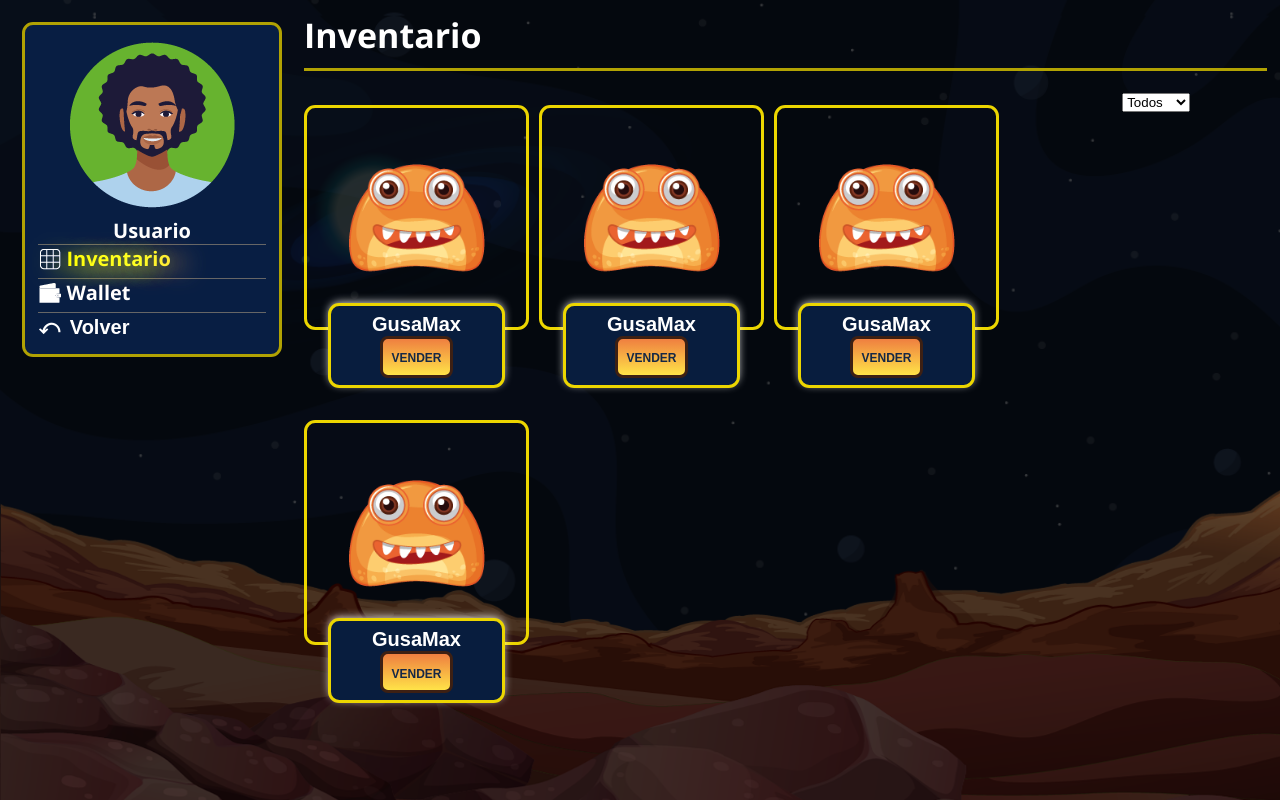
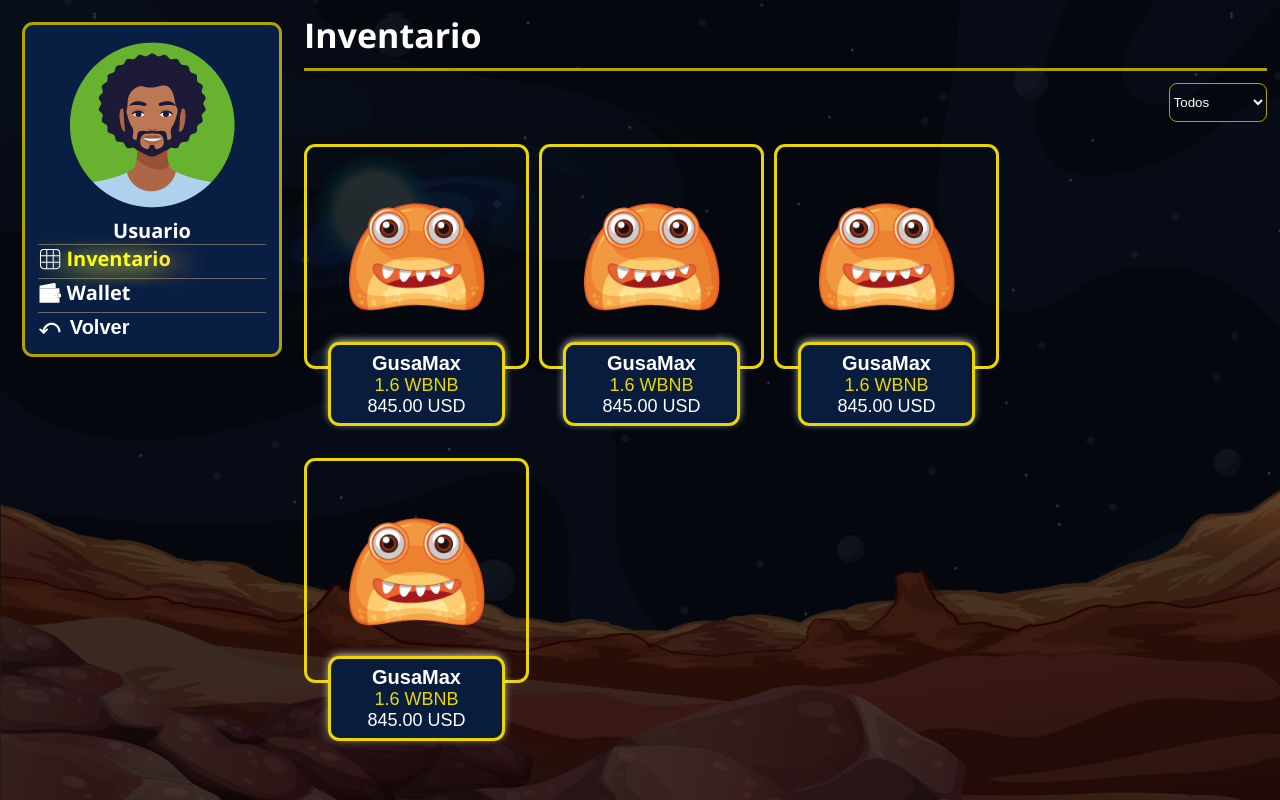
Before and after one commit to 90PabloRomero/sw-mint-launch-front, a React (Create React App) app: page /inventario in a window 1280 px wide. Built offline with nearby package versions, Linux system fonts and the light colour scheme; the HTML template or start-up script is replaced by a standard one.

Commit message:
inventario rework

```diff
--- a/src/assets/css/templates/components/loadingworm.scss
+++ b/src/assets/css/templates/components/loadingworm.scss
@@ -96,9 +96,9 @@
 
 @keyframes marginmove {
   0% {
-    margin-left: -33.7px;
+    margin-left: -35.7px;
   }
   100% {
-    margin-left: -18px;
+    margin-left: -22px;
   }
 }
--- a/src/assets/css/templates/marketplace.scss
+++ b/src/assets/css/templates/marketplace.scss
@@ -281,6 +281,7 @@ div.mm-wallet {
 .wallet-blue-box {
   background: #081e43;
   width: clamp(260px, 20vw, 70rem);
+  max-width: 260px;
   min-height: 200px;
   padding: 0.61rem;
   text-align: center;
@@ -584,3 +585,14 @@ a.active {
     max-width: 30px;
   }
 }
+.sort-area {
+  text-align: right;
+}
+
+.sort-area select {
+  background: transparent;
+  border: 1px solid var(--yellowborder);
+  color: white;
+  padding: 10px 30px 10px 0;
+  border-radius: 8px;
+}
--- a/src/pages/Inventario.js
+++ b/src/pages/Inventario.js
@@ -230,6 +230,12 @@ export default function InventarioPage() {
             >
               Inventario
             </div>
+            <div className="sort-area">
+              <select name="sort-content-inventory" id="sort-content-inventory">
+                <option value="-">Todos</option>
+                <option value="-">ordenar</option>
+              </select>
+            </div>
             <div style={{ fontSize: "13px", textAlign: "start" }}>
               {walletAddress}
             </div>
@@ -255,19 +261,11 @@ export default function InventarioPage() {
                       <div style={{ fontWeight: "800", fontSize: "20px" }}>
                         {gusanos.name}
                       </div>
-                      <buttton className="button">Vender</buttton>
+                      <div>{gusanos.tokenvalue} WBNB</div>
+                      <div>{gusanos.value} USD</div>
                     </div>
                   </button>
                 ))}
-              </div>
-              <div className="">
-                <select
-                  name="sort-content-inventory"
-                  id="sort-content-inventory"
-                >
-                  <option value="-">Todos</option>
-                  <option value="-">ordenar</option>
-                </select>
               </div>
             </div>
           </div>
--- a/src/pages/juego/WaitingRoom.js
+++ b/src/pages/juego/WaitingRoom.js
@@ -5,7 +5,7 @@ export const WaitingRoomPage = () => {
   return (
     <div className="mmlogincenterdiv container grid place-center">
       <Logo className="zindex" />
-      <div className="waiting-box">
+      <div className="waiting-box" style={{ minWidth: "375px" }}>
         <div>Sala de espera</div>
         <div>
           <LoadingWorm />
```
